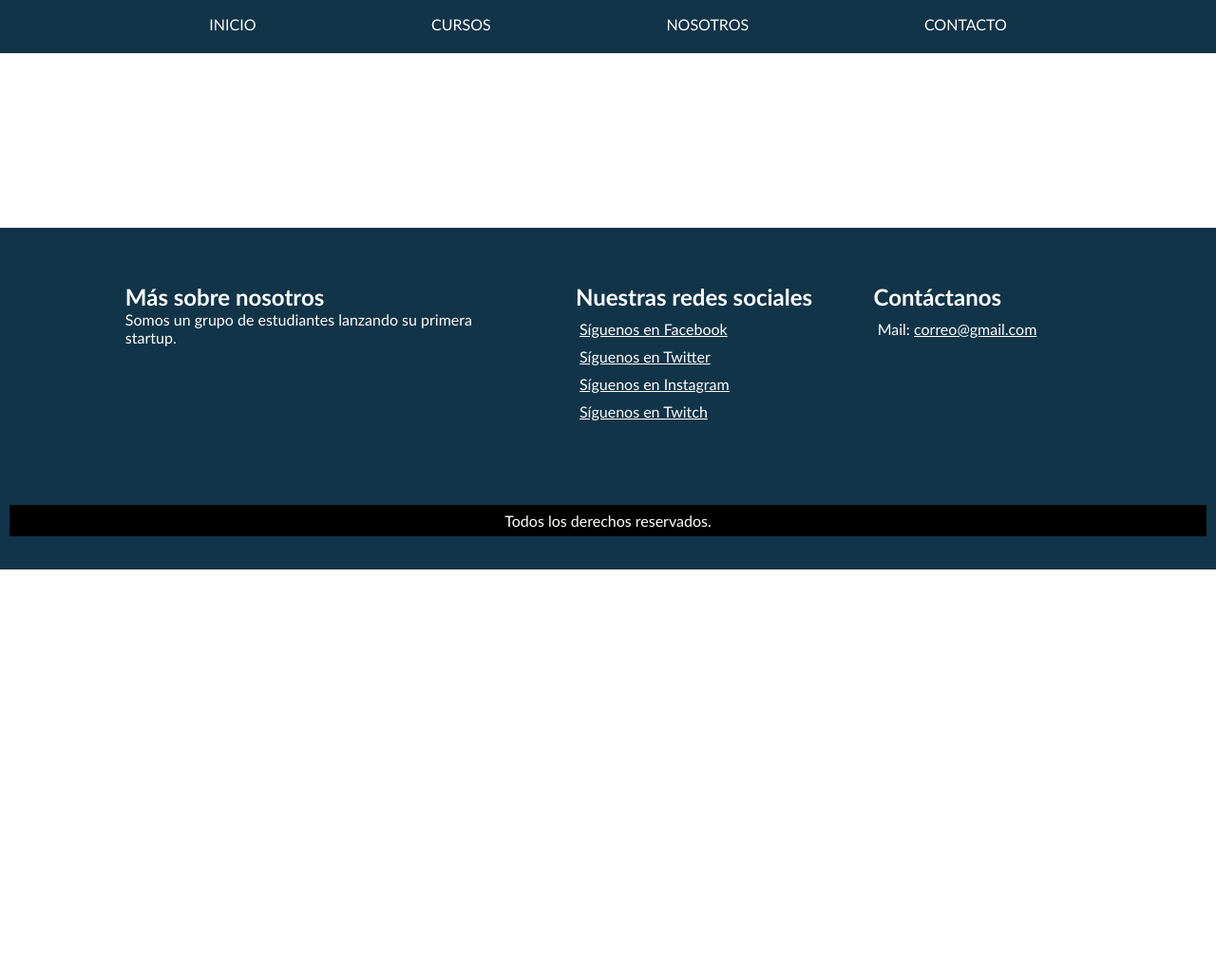
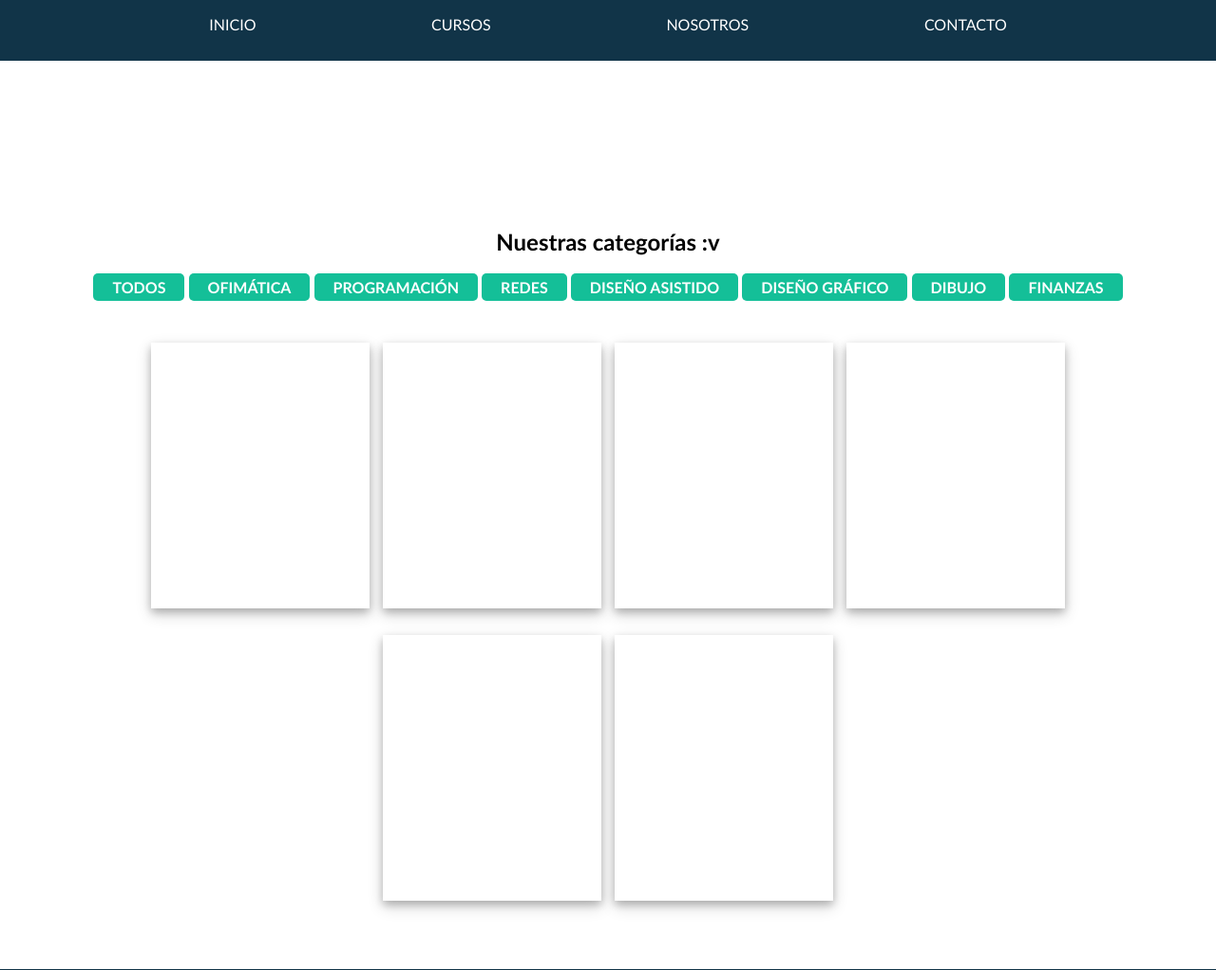
Before and after one commit to NayelhyRC/ProyectoProgra, a PHP site: page /cursos.html in a window 1280 px wide. Shown: the top 1022 px of the page at 95% size. Before the commit the page ends 600 px from the top, so only its background shows below. Run offline with PHP 8.4, Linux system fonts and the light colour scheme.

Commit message:
Cambios en cursos.html, heitght del nav .

```diff
--- /dev/null
+++ b/css/estilos-cursos.css
@@ -0,0 +1,58 @@
+@import url(estilos.css);
+:root {
+  --bg-color-pantalla-inicio: rgb(17, 52, 72, 0.7);
+  --bg-color-principal: rgb(17, 52, 72);
+  --bg-color-secundario: #14bf98;
+}
+
+.card-curso {
+  width: 18%;
+  height: 17vw;
+  display: inline-block;
+  margin: 20px 5px 5px 5px;
+  min-width: 230px;
+  min-height: 280px;
+  box-shadow: 0 4px 8px 0 rgba(0, 0, 0, 0.2), 0 6px 15px 0 rgba(0, 0, 0, 0.19);
+}
+
+.container-cursos {
+  height: 80%;
+  width: 95%;
+  border-radius: 1vw;
+  /* border-color: var(--bg-color-principal); */
+  /* border-width: 0.5px;
+  border-top-style: solid;
+  border-bottom-style: solid; */
+  margin: 0 auto;
+  margin-bottom: 3vw;
+  padding-bottom: 2vw;
+  text-align: center;
+}
+
+.cursos-categoria-menu {
+  height: 80%;
+  width: 90%;
+  margin: 0 auto;
+  text-align: center;
+}
+
+.cursos-categoria-menu li {
+  margin-bottom: 5px;
+  bottom: -20px;
+  color: white;
+  display: inline-block;
+  padding: 5px 20px 5px 20px;
+  background-color: var(--bg-color-secundario);
+  border-radius: 5px;
+  font-weight: bold;
+  text-transform: uppercase;
+}
+
+.cursos-categoria-menu li:hover {
+  background-color: var(--bg-color-pantalla-inicio);
+}
+
+.link-cat {
+  color: white;
+  text-decoration: none;
+}
--- a/css/estilos.css
+++ b/css/estilos.css
@@ -6,6 +6,12 @@
 
 html {
   scroll-behavior: smooth;
+}
+
+:root {
+  --bg-color-pantalla-inicio: rgb(17, 52, 72, 0.7);
+  --bg-color-principal: rgb(17, 52, 72);
+  --bg-color-secundario: #14bf98;
 }
 
 /*CSS DEL INICIO DE PANTALLA COMPLETA*/
@@ -26,7 +32,7 @@ html {
 }
 .contenedor-inicio::after {
   content: "";
-  background: rgb(17, 52, 72, 0.8);
+  background: var(--bg-color-pantalla-inicio);
   width: 100%;
   height: 100%;
   position: absolute;
@@ -74,8 +80,8 @@ html {
 .barra-menu {
   display: block;
   max-width: 100%;
-  height: 7vh;
-  background: rgb(17, 52, 72);
+  height: 8vh;
+  background: var(--bg-color-principal);
   position: sticky;
   top: 0;
 }
@@ -95,7 +101,7 @@ html {
 
 .contacto {
   padding: 10px;
-  background: rgb(17, 52, 72);
+  background: var(--bg-color-principal);
   color: #fff;
 }
 
@@ -111,7 +117,8 @@ html {
 .columns li {
   color: #fff;
   list-style: none;
-  padding-top: 10px;
+  padding: 10px 8px 0px 8px;
+  text-align: justify;
 }
 .column1 {
   width: 40%;
@@ -123,7 +130,8 @@ html {
   padding: 7px 7px;
   text-align: center;
   font-size: 1rem;
-  background-color: black;
+  /* color: var(--bg-color-principal); */
+  background-color: var(--bg-color-secundario);
 }
 /*CSS Carousel*/
 .container-slider {
--- a/cursos.html
+++ b/cursos.html
@@ -4,7 +4,7 @@
     <meta charset="UTF-8" />
     <meta name="viewport" content="width=device-width, initial-scale=1.0" />
     <meta http-equiv="X-UA-Compatible" content="ie=edge" />
-    <link rel="stylesheet" type="text/css" href="css/estilos.css" />
+    <link rel="stylesheet" type="text/css" href="css/estilos-cursos.css" />
     <title>DevZone - Cursos</title>
   </head>
   <body>
@@ -28,6 +28,34 @@
         </nav>
       </header>
     </div>
+
+    <section>
+        <!-- <div class="container-cursos"> -->
+          <div class="cursos-categoria-menu">
+            <h1>Nuestras categorías :v</h1>
+            <br>
+            <ul class="categoria-cursos">
+                <li class="titulo categorias-list">Todos</li>
+                <li class="titulo categorias-list"><a class="link-cat" href="">Ofimática</a></li>
+                <li class="titulo categorias-list">Programación</li>
+                <li class="titulo categorias-list">Redes</li>
+                <li class="titulo categorias-list">Diseño asistido</li>
+                <li class="titulo categorias-list">Diseño gráfico</li>
+                <li class="titulo categorias-list">Dibujo</li>
+                <li class="titulo categorias-list">Finanzas</li>
+            </ul>
+          </div>
+          <br>
+          <div class="container-cursos">
+            <div class="card-curso"></div>
+            <div class="card-curso"></div>
+            <div class="card-curso"></div>
+            <div class="card-curso"></div>
+            <div class="card-curso"></div>
+            <div class="card-curso"></div>
+          </div>
+        <!-- </div> -->
+    </section>
 <!-- sección contacto -->
 <footer>
 		<div id="contacto" class="contacto">
@@ -40,7 +68,7 @@
 					<h2>Nuestras redes sociales</h2>
 					<ul>
 						<li>
-                  <img src="">
+							<img src="iconos/instagram.png">
 							<a href="https://www.facebook.com/profile" target="_blank">Síguenos en Facebook</a>
 						</li>
 
--- a/index.html
+++ b/index.html
@@ -11,7 +11,7 @@
 		<div class="contenedor-home">
 			<div class="contenedor-inicio">
 				<div class="contenedor-titulo">
-					<p class="titulo nombre"><strong>DevZoneee</strong></p>
+					<p class="titulo nombre"><strong>DEVZONEEE</strong></p>
 					<p class="titulo subtitulo"><b>Fórmate online como profesional en tecnología</b></p>
 					<a class="titulo boton" href="#contacto">Learn more</a>
 				</div>
@@ -31,7 +31,7 @@
 		</header>
 	</div>
 
-	<span></span>
+	<!-- <span></span> -->
 
 	<article>
 		<!--CARUSEL j&g-->
```
Also changed, not shown: Prueba/P_slider.css (+7 -6 lines), Prueba/slider.html (+34 -18 lines), .codesandbox/workspace.json. Lines whose indentation alone changed are shown as unchanged.
